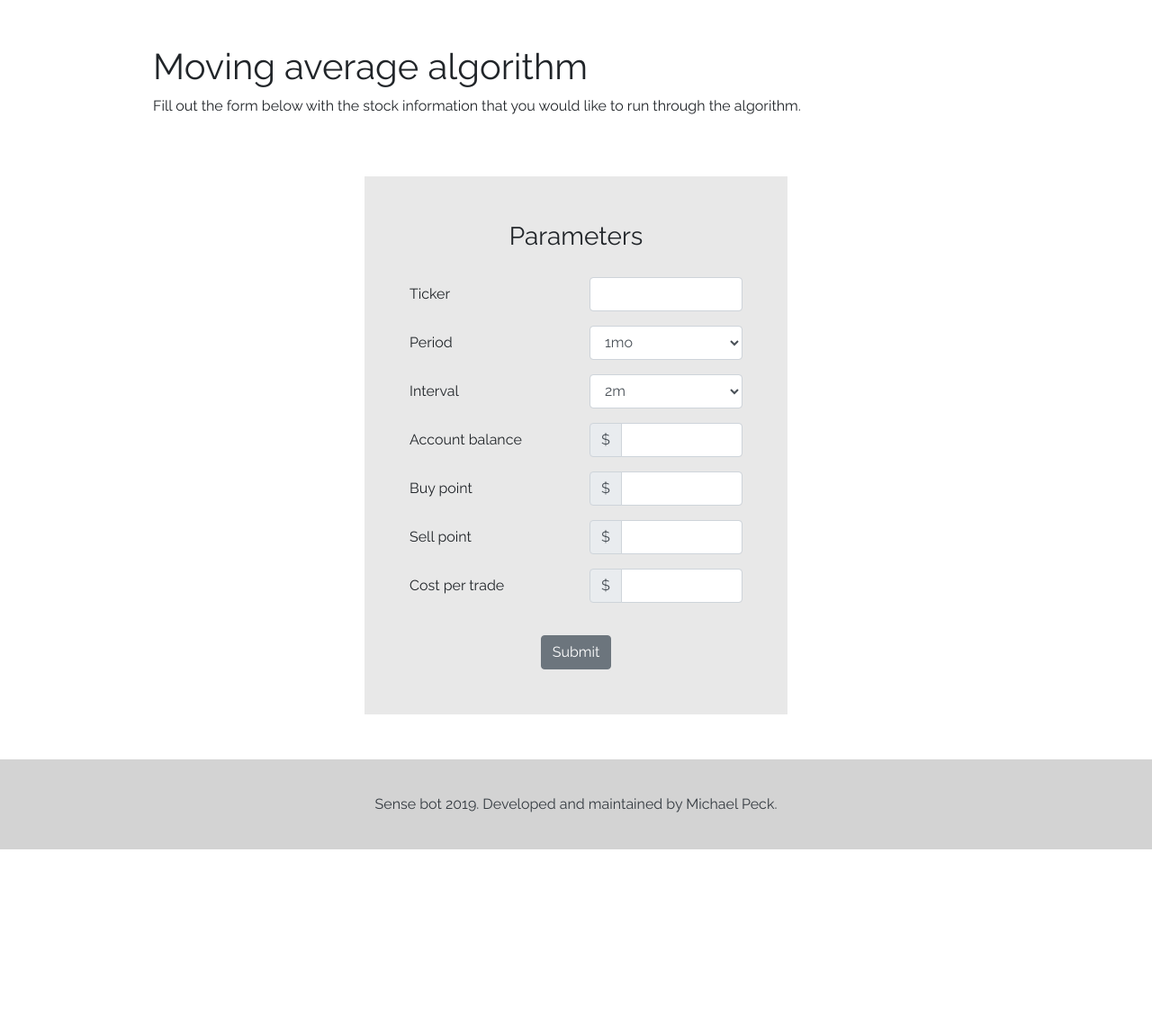
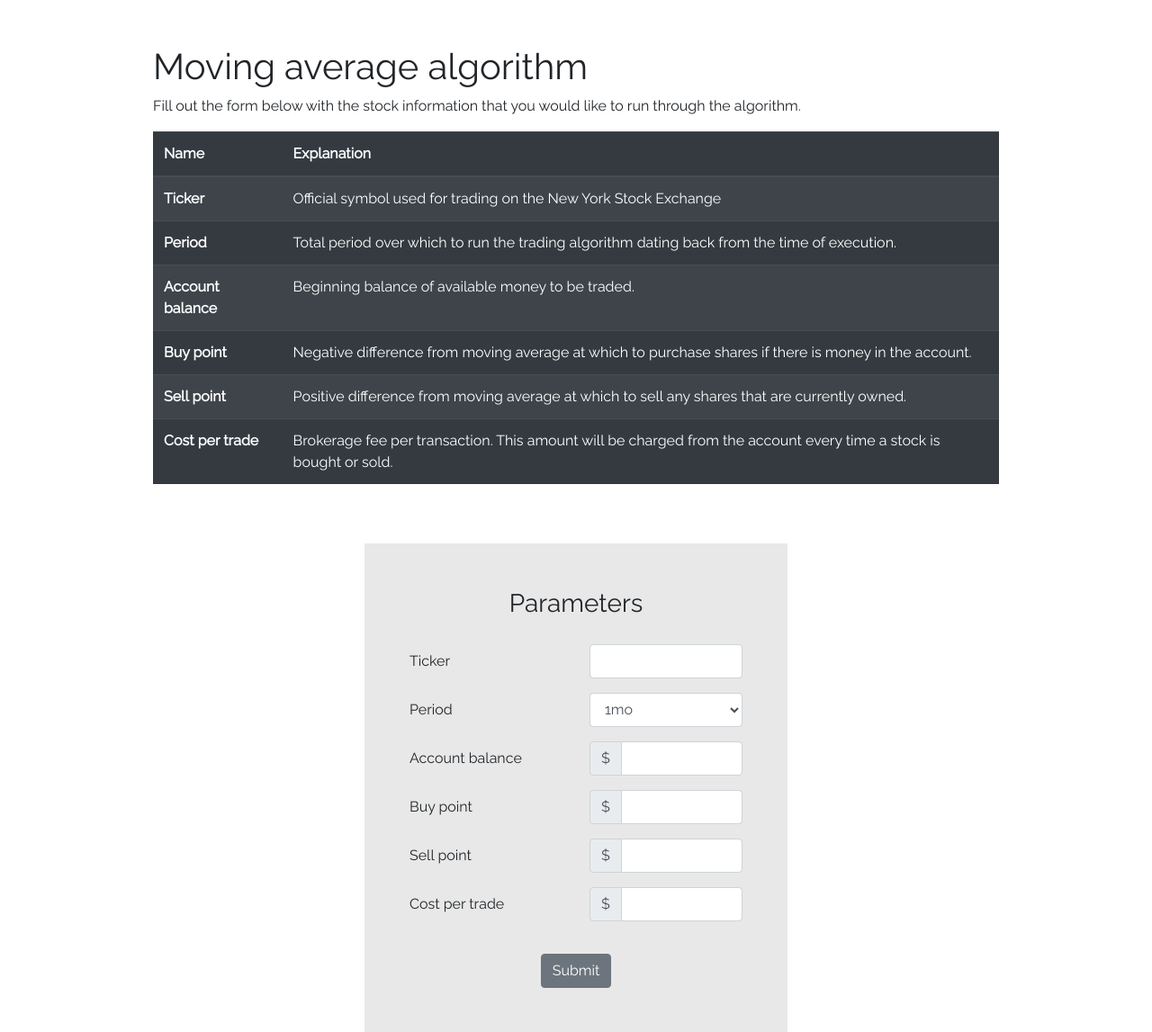
Before and after one commit to michaelpeck/Algo_Trading_Simulator, a Python web app: template src/templates/moving_average.html in a window 1280 px wide. Shown: the part 53-1200 px from the top of the page at 90% size. Before the commit the page ends 997 px from the top, so only its background shows below. Run offline with Jinja, Linux system fonts and the light colour scheme; the template is opened without the code that fills it, so the values that code supplies are empty; some libraries are stand-ins or nearby versions.

Commit message:
MA table and remove interval

```diff
--- a/src/processes/routes.py
+++ b/src/processes/routes.py
@@ -56,7 +56,7 @@ def calc_static_range():
 def calc_moving_average():
     ticker = request.form['ticker']
     period = request.form['period']
-    interval = request.form['interval']
+    interval = '1d'
     money = request.form['money']
     buy = request.form['buy']
     sell = request.form['sell']
--- a/src/templates/moving_average.html
+++ b/src/templates/moving_average.html
@@ -3,6 +3,41 @@
 <div class="container algo-intro">
     <h1>Moving average algorithm</h1>
     <p>Fill out the form below with the stock information that you would like to run through the algorithm.</p>
+    <table id="parameter-explanation" class="table table-striped table-dark">
+        <thead>
+            <tr>
+                <th scope="col">Name</th>
+                <th scope="col">Explanation</th>
+            </tr>
+        </thead>
+        <tbody>
+            <tr>
+                <th scope="row">Ticker</th>
+                <td>Official symbol used for trading on the New York Stock Exchange</td>
+            </tr>
+            <tr>
+                <th scope="row">Period</th>
+                <td>Total period over which to run the trading algorithm dating back from the time of execution.</td>
+            </tr>
+            <tr>
+                <th scope="row">Account balance</th>
+                <td>Beginning balance of available money to be traded.</td>
+            </tr>
+            <tr>
+                <th scope="row">Buy point</th>
+                <td>Negative difference from moving average at which to purchase shares if there is money in the account.</td>
+            </tr>
+            <tr>
+                <th scope="row">Sell point</th>
+                <td>Positive difference from moving average at which to sell any shares that are currently owned.</td>
+            </tr>
+            <tr>
+                <th scope="row">Cost per trade</th>
+                <td>Brokerage fee per transaction. This amount will be charged from the account every time a stock
+                is bought or sold.</td>
+            </tr>
+        </tbody>
+    </table>
 </div>
 
 <div class="container page-form">
@@ -22,20 +57,6 @@
                     <option>1mo</option>
                     <option>3mo</option>
                     <option>6mo</option>
-                </select>
-          </div>
-      </div>
-      <div class="form-group row">
-          <label for="interval" class="col-lg-6 col-form-label">Interval</label>
-          <div class="col-lg-6">
-                <select id="interval" class="form-control" name="interval">
-                    <option>2m</option>
-                    <option>5m</option>
-                    <option>15m</option>
-                    <option>30m</option>
-                    <option>60m</option>
-                    <option>90m</option>
-                    <option>1d</option>
                 </select>
           </div>
       </div>
```
